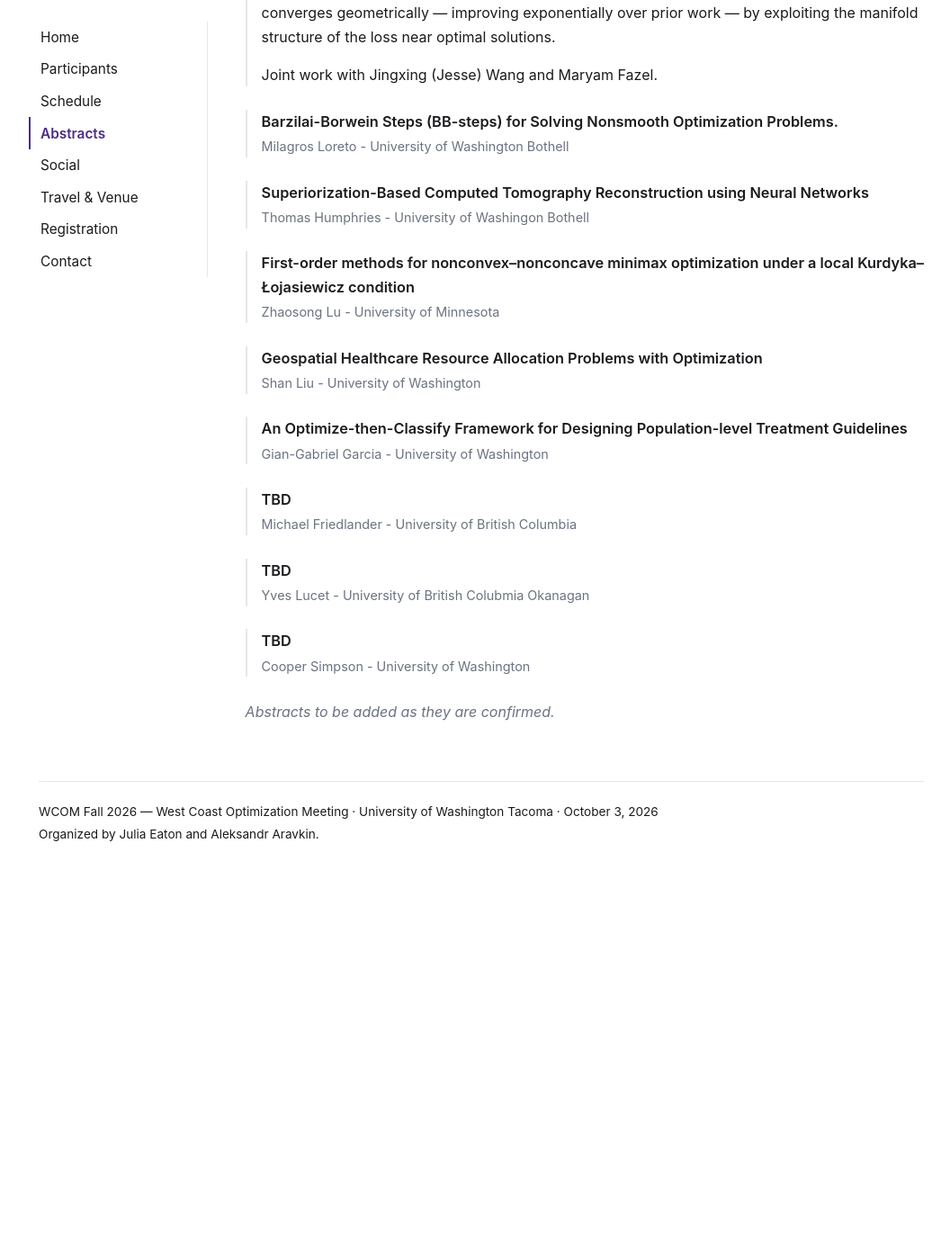
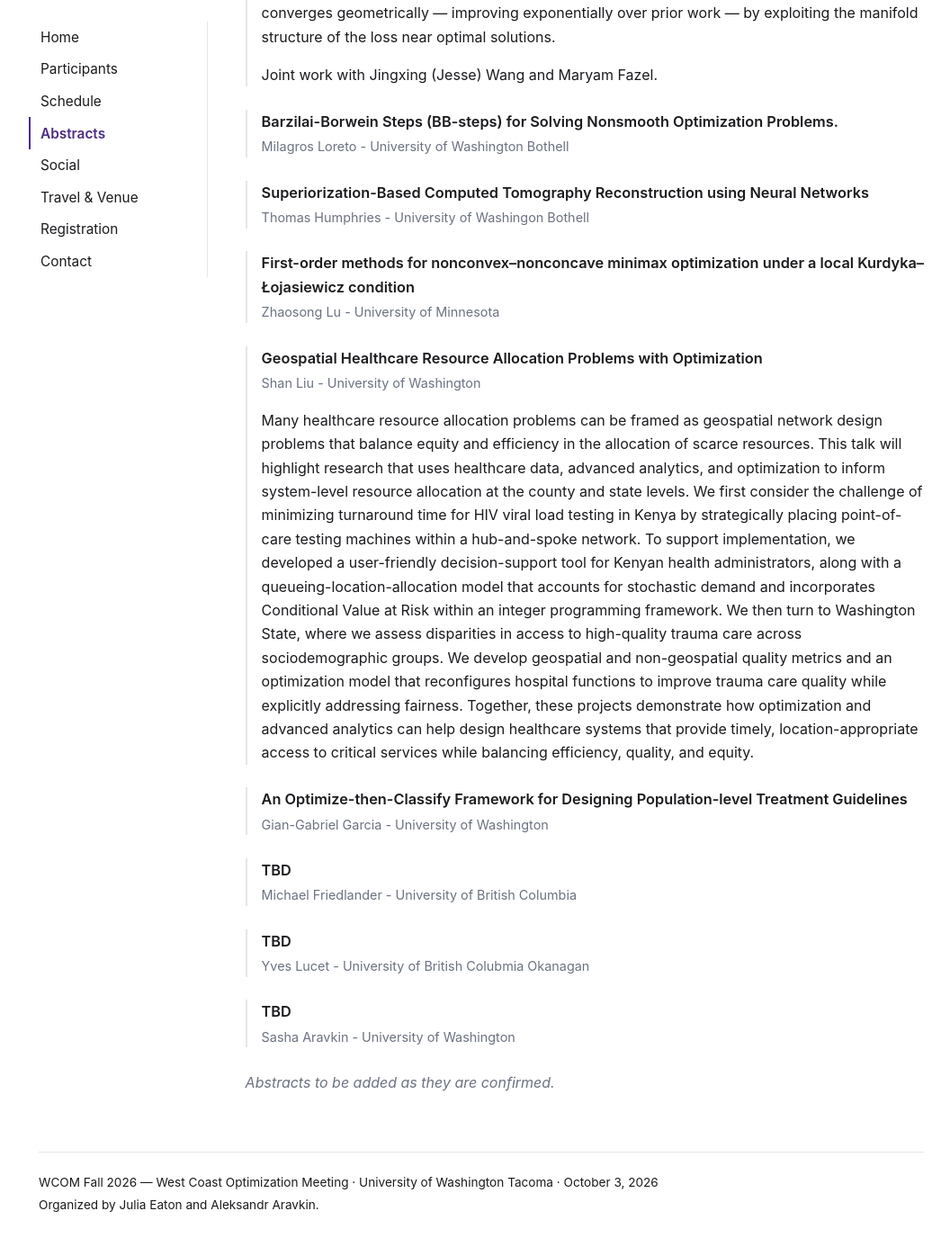
Before and after one commit to jreaton/wcom2026, a Jekyll site: the page built from _pages/abstracts.md, in a window 1280 px wide and 1400 px high, scrolled down 617 px. Shown: the top 1386 px of the window at 90% size, without its empty margins (105-1161 px from the left). Built offline with Jekyll 4.4.1, drawn with Linux system fonts in a browser that asks for light colours; before the commit the page ends 1606 px from its top, so only the background shows below that.

Commit message:
abstract added speaker removed

```diff
--- a/_pages/abstracts.md
+++ b/_pages/abstracts.md
@@ -53,9 +53,7 @@ Abstract TBD
 ### Geospatial Healthcare Resource Allocation Problems with Optimization
 {: #talk-5 }
 <p class="by">Shan Liu - University of Washington </p>
-<!--
-Abstract TBD
--->
+Many healthcare resource allocation problems can be framed as geospatial network design problems that balance equity and efficiency in the allocation of scarce resources. This talk will highlight research that uses healthcare data, advanced analytics, and optimization to inform system-level resource allocation at the county and state levels. We first consider the challenge of minimizing turnaround time for HIV viral load testing in Kenya by strategically placing point-of-care testing machines within a hub-and-spoke network. To support implementation, we developed a user-friendly decision-support tool for Kenyan health administrators, along with a queueing-location-allocation model that accounts for stochastic demand and incorporates Conditional Value at Risk within an integer programming framework. We then turn to Washington State, where we assess disparities in access to high-quality trauma care across sociodemographic groups. We develop geospatial and non-geospatial quality metrics and an optimization model that reconfigures hospital functions to improve trauma care quality while explicitly addressing fairness. Together, these projects demonstrate how optimization and advanced analytics can help design healthcare systems that provide timely, location-appropriate access to critical services while balancing efficiency, quality, and equity.
 </div>
 
 <div class="abstract" markdown="1">
@@ -89,7 +87,7 @@ Abstract TBD
 <div class="abstract" markdown="1">
 ### TBD
 {: #talk-9 }
-<p class="by">Cooper Simpson - University of Washington</p>
+<p class="by">Sasha Aravkin  - University of Washington</p>
 <!--
 Abstract TBD
 -->
```
Also changed, not shown: _data/participants.yml (+6 -6 lines).
